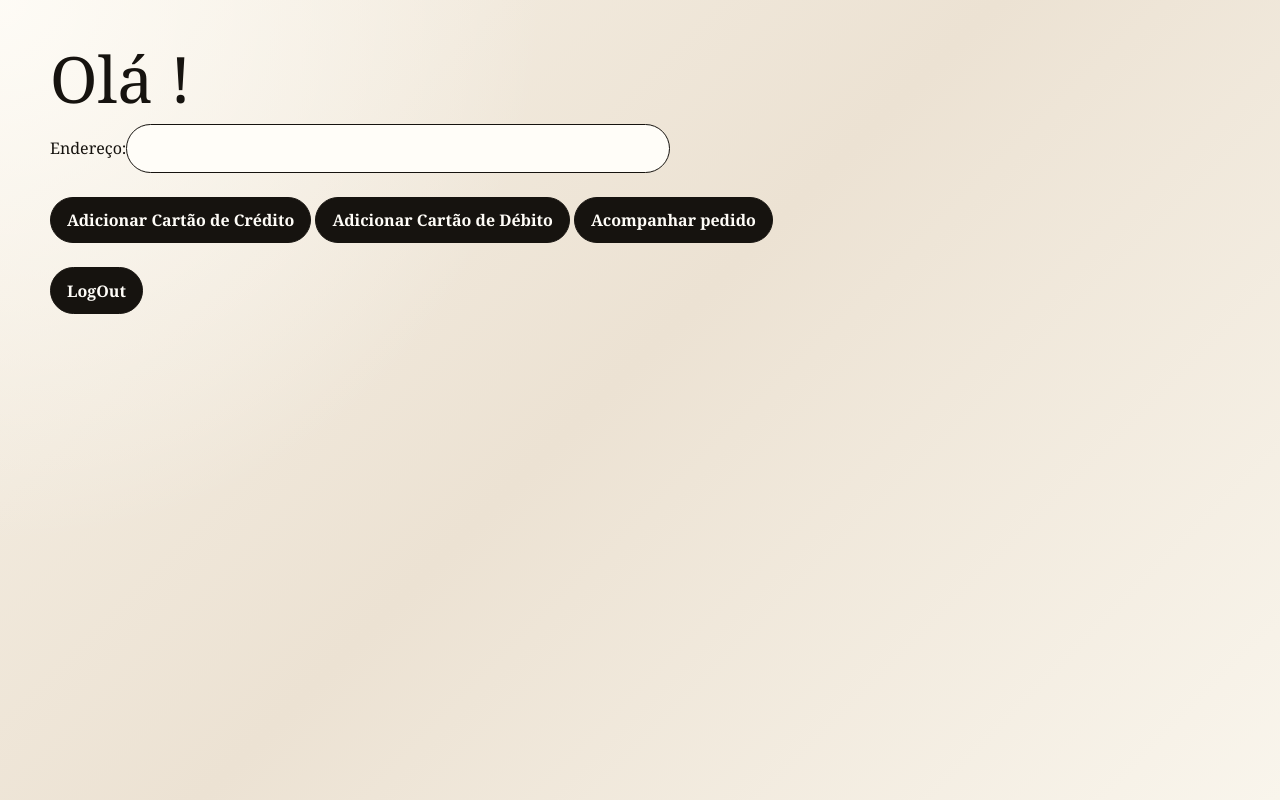
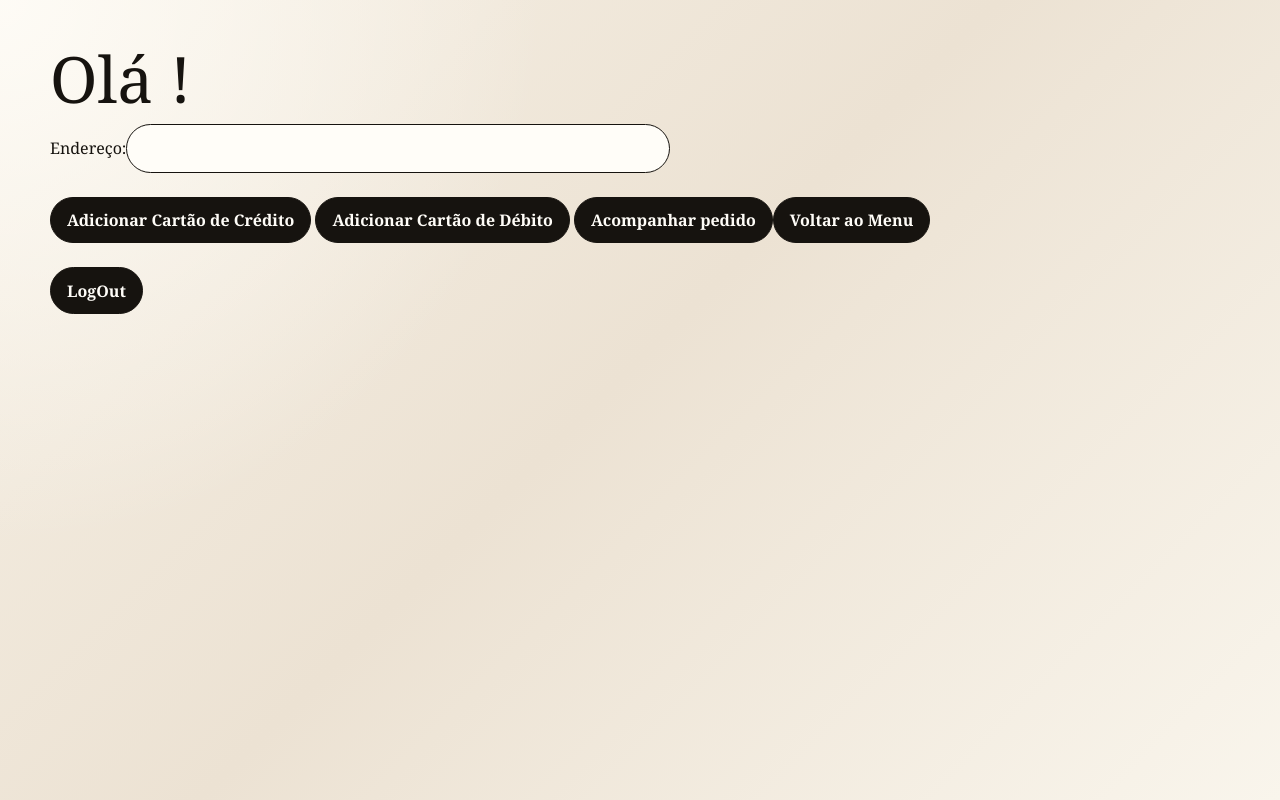
Before and after one commit to GuilhermeAyala/Livraria, a React (Vite) app: page /user/Profile in a window 1280 px wide. Built offline with nearby package versions, Linux system fonts and the light colour scheme.

Commit message:
Update Profile.tsx

```diff
--- a/src/components/Profile.tsx
+++ b/src/components/Profile.tsx
@@ -89,6 +89,7 @@ const Profile = () => {
                 <button onClick={() => setMostrarAcompanhamento((valor) => !valor)}>
                     {mostrarAcompanhamento ? "Ocultar pedido" : "Acompanhar pedido"}
                 </button>
+                <button onClick={() => navigate("/user")}>Voltar ao Menu</button>
             </div>
 
             {mostrarAcompanhamento && <AcompanhamentoPedido />}
```
